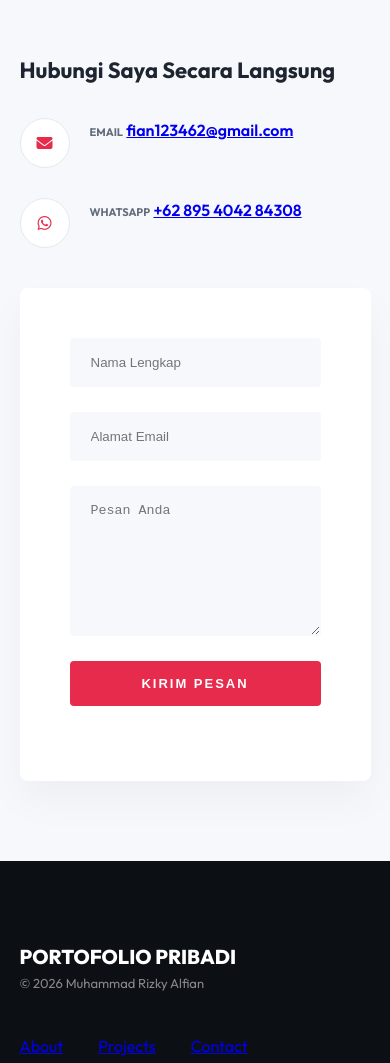
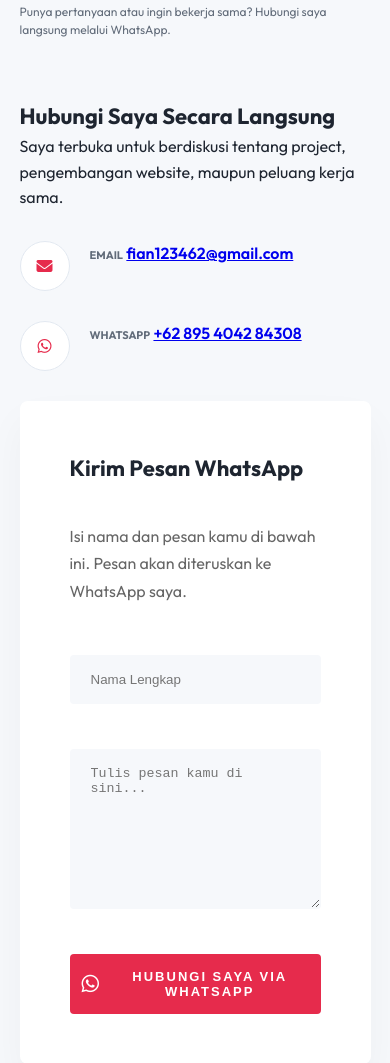
Before and after one commit to fian123462-byte/portofolio-me, a plain HTML site: page index.html in a window 390 px wide. Shown: the part 5402-6465 px from the top of the page. Drawn offline with Linux system fonts and the light colour scheme.

Commit message:
Mengubah form contact menjadi WhatsApp

```diff
--- a/app.js
+++ b/app.js
@@ -515,4 +515,31 @@
         }
     );
 
+    // Form Hubungi Saya Melalui WhatsApp
+    const whatsappForm = document.getElementById("whatsapp-form");
+
+    if (whatsappForm) {
+        whatsappForm.addEventListener("submit", function (event) {
+            event.preventDefault();
+
+            const nama = document.getElementById("wa-nama").value.trim();
+            const pesan = document.getElementById("wa-pesan").value.trim();
+
+            if (!nama || !pesan) {
+                alert("Nama dan pesan harus diisi!");
+                return;
+            }
+
+            const nomorWhatsApp = "62895404284308";
+
+            const isiPesan =
+                `Halo Rizky! Saya ${nama}.\n\n${pesan}`;
+
+            const linkWhatsApp =
+                `https://wa.me/${nomorWhatsApp}?text=${encodeURIComponent(isiPesan)}`;
+
+            window.open(linkWhatsApp, "_blank");
+        });
+    }
+
 }
--- a/index.html
+++ b/index.html
@@ -614,44 +614,104 @@
         <!-- Contact Section -->
     <section id="contact" class="contact-section section-padding">
         <div class="section-container">
+
             <div class="section-header">
-                    <span class="section-tag">Contact me if you need help</span>
+                <span class="section-tag">CONTACT ME IF YOU NEED HELP</span>
                 <h2 class="section-title">Let's Work Together</h2>
+                <p class="section-description">
+                    Punya pertanyaan atau ingin bekerja sama?
+                    Hubungi saya langsung melalui WhatsApp.
+                </p>
             </div>
+
             <div class="contact-grid">
+
+                <!-- Informasi Kontak -->
                 <div class="contact-info">
                     <h3 class="info-title">Hubungi Saya Secara Langsung</h3>
+
+                    <p>
+                        Saya terbuka untuk berdiskusi tentang project,
+                        pengembangan website, maupun peluang kerja sama.
+                    </p>
+
                     <div class="info-list">
+
+                        <!-- Email -->
                         <div class="info-item">
-                                <div class="info-icon"><i class="fa-solid fa-envelope"></i></div>
+                            <div class="info-icon">
+                                <i class="fa-solid fa-envelope"></i>
+                            </div>
+
                             <div>
-                                    <span class="info-label">Email</span>
-                                    <a href="mailto:fian123462@gmail.com" class="info-link">fian123462@gmail.com</a>
+                                <span class="info-label">EMAIL</span>
+                                <a href="mailto:fian123462@gmail.com"
+                                class="info-link">
+                                    fian123462@gmail.com
+                                </a>
                             </div>
                         </div>
+
+                        <!-- WhatsApp -->
                         <div class="info-item">
-                                <div class="info-icon"><i class="fa-brands fa-whatsapp"></i></div>
+                            <div class="info-icon">
+                                <i class="fa-brands fa-whatsapp"></i>
+                            </div>
+
                             <div>
-                                    <span class="info-label">WhatsApp</span>
-                                    <a href="https://wa.me/62895404284308" target="_blank" rel="noopener noreferrer" class="info-link">+62 895 4042 84308</a>
+                                <span class="info-label">WHATSAPP</span>
+                                <a href="https://wa.me/62895404284308"
+                                target="_blank"
+                                rel="noopener noreferrer"
+                                class="info-link">
+                                    +62 895 4042 84308
+                                </a>
                             </div>
                         </div>
+
                     </div>
                 </div>
+
+                <!-- Form WhatsApp -->
                 <div class="contact-form-wrapper">
-                        <form id="contact-form" class="contact-form">
-                            <input type="text" class="form-input" placeholder="Nama Lengkap" required>
-                            <input type="email" class="form-input" placeholder="Alamat Email" required>
-                            <textarea class="form-input form-textarea" placeholder="Pesan Anda" required></textarea>
-                            <button type="submit" class="btn btn-primary btn-block">KIRIM PESAN</button>
-                            <div id="form-status" class="form-status"></div>
+
+                    <form id="whatsapp-form" class="contact-form">
+
+                        <h3 class="info-title">Kirim Pesan WhatsApp</h3>
+
+                        <p class="contact-description">
+                            Isi nama dan pesan kamu di bawah ini.
+                            Pesan akan diteruskan ke WhatsApp saya.
+                        </p>
+
+                        <input
+                            type="text"
+                            id="wa-nama"
+                            class="form-input"
+                            placeholder="Nama Lengkap"
+                            required
+                        >
+
+                        <textarea
+                            id="wa-pesan"
+                            class="form-input form-textarea"
+                            placeholder="Tulis pesan kamu di sini..."
+                            required
+                        ></textarea>
+
+                        <button type="submit"
+                                class="btn btn-primary btn-block">
+                            <i class="fa-brands fa-whatsapp"></i>
+                            HUBUNGI SAYA VIA WHATSAPP
+                        </button>
+
                     </form>
+
                 </div>
+
             </div>
         </div>
     </section>
-
-    </main>
 
     <!-- Dark Theme Footer -->
     <footer class="footer-dark">
--- a/style.css
+++ b/style.css
@@ -1691,3 +1691,49 @@
         font-size: 15px;
     }
 }
+
+/* Contact WhatsApp */
+.contact-description {
+    margin-bottom: 25px;
+    line-height: 1.7;
+    color: var(--text-color, #666);
+}
+
+#whatsapp-form .info-title {
+    margin-bottom: 12px;
+}
+
+#whatsapp-form .form-input {
+    width: 100%;
+    margin-bottom: 20px;
+    box-sizing: border-box;
+}
+
+#whatsapp-form .form-textarea {
+    min-height: 160px;
+    resize: vertical;
+}
+
+#whatsapp-form .btn-primary {
+    cursor: pointer;
+    display: flex;
+    align-items: center;
+    justify-content: center;
+    gap: 10px;
+}
+
+#whatsapp-form .btn-primary i {
+    font-size: 20px;
+}
+
+@media (max-width: 768px) {
+    #contact .contact-grid {
+        grid-template-columns: 1fr;
+        gap: 30px;
+    }
+
+    #whatsapp-form .btn-primary {
+        font-size: 13px;
+        padding: 15px 12px;
+    }
+}
```
Lines whose indentation alone changed are shown as unchanged.
